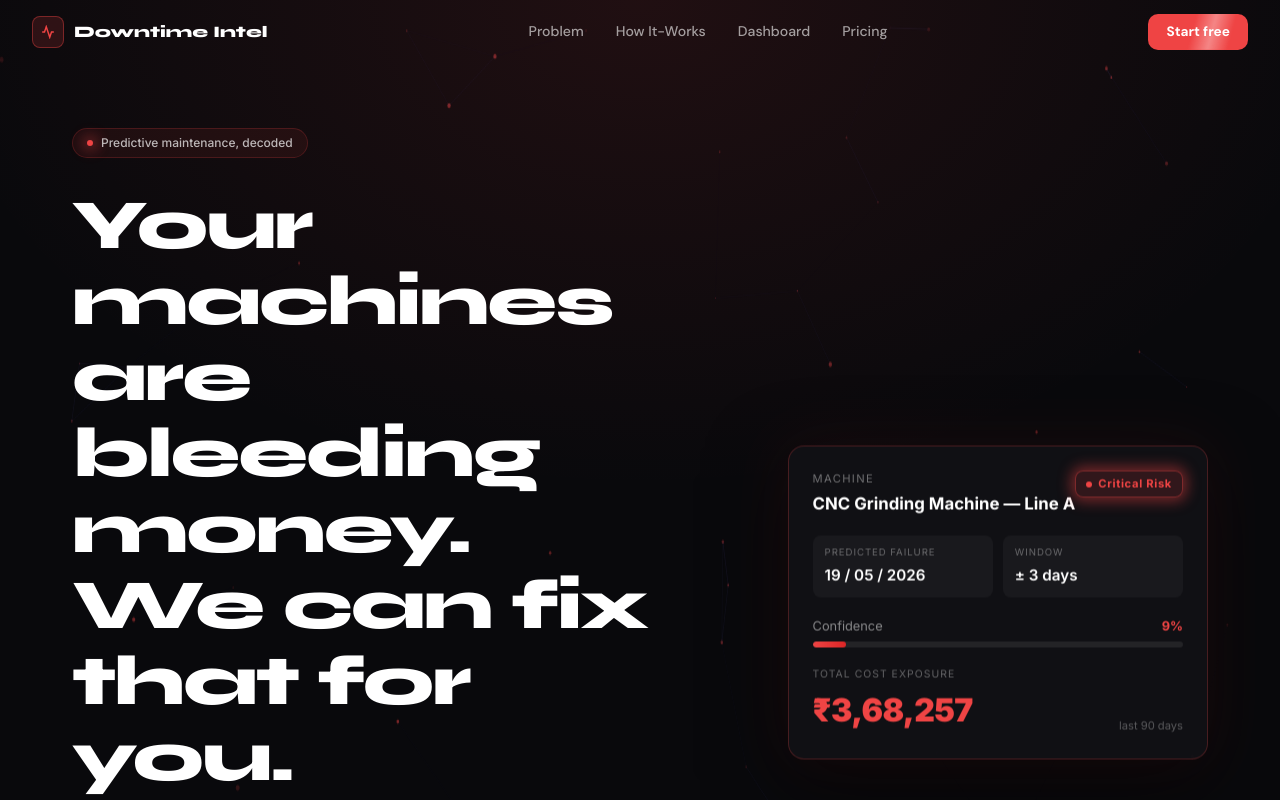
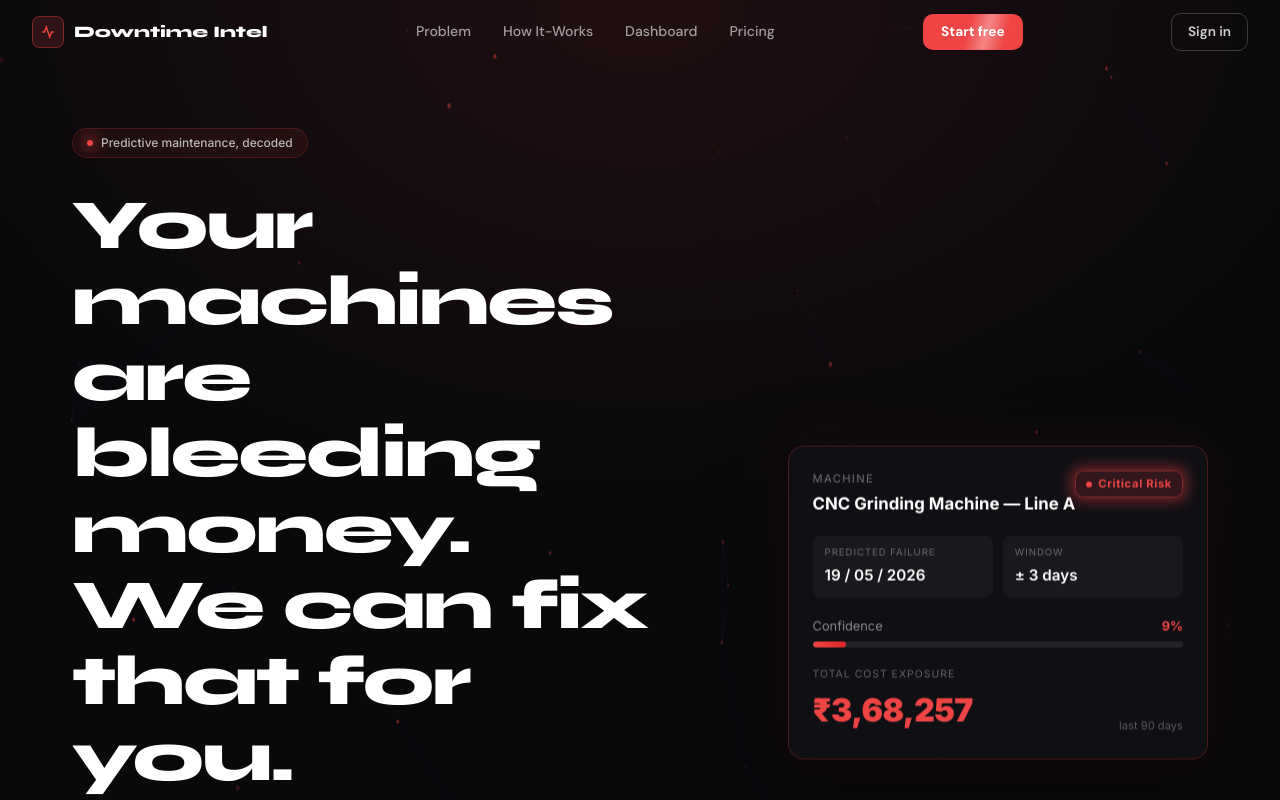
Before and after one commit to NAV-ON-WINDOWS/downtime-intel, a Next.js app: page / in a window 1280 px wide. Shown: the top 800 px of the page. Built offline with nearby package versions, Linux system fonts and the light colour scheme.

Commit message:
added sign-in button

```diff
--- a/app/page.tsx
+++ b/app/page.tsx
@@ -845,6 +845,17 @@ export default function LandingPage() {
         >
           Start free
         </Link>
+
+        <div style={{ display: "flex", alignItems: "center", gap: 12 }}>
+
+        <button
+          className="ghost-btn"
+          style={{ padding: "8px 16px", fontSize: "0.85rem" }}
+        >
+          Sign in
+        </button>
+
+      </div>
       </nav>
 
       {/* ── HERO ── */}
```
